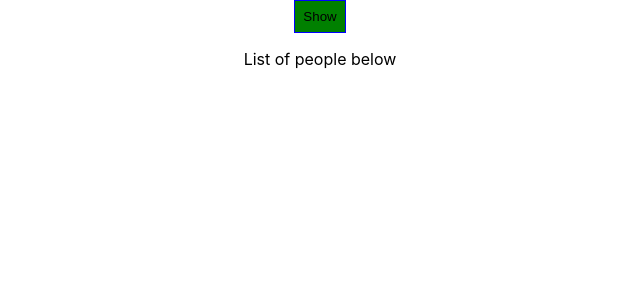
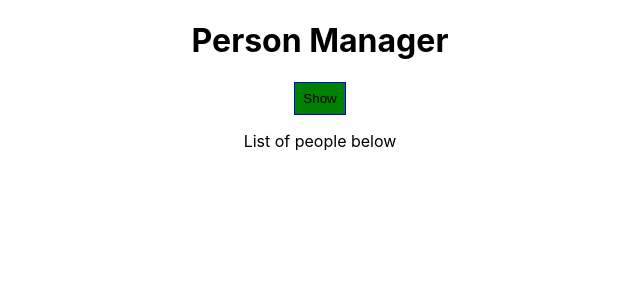
Before and after one commit to adamrturman/react-study, a React (Create React App) app in the folder react-complete-guide/: page / in a window 1280 px wide. Shown: the top 300 px of the page, without its empty margins (320-960 px from the left). Built offline with nearby package versions, Linux system fonts and the light colour scheme.

Commit message:
now the title of the app is a prop passed from the index into the app file to the cockpit component

```diff
--- a/react-complete-guide/src/components/Cockpit/Cockpit.js
+++ b/react-complete-guide/src/components/Cockpit/Cockpit.js
@@ -4,7 +4,6 @@ import styles from './Cockpit.module.css'
 const Cockpit = (props) => {
     const classes = [];
     let btnClass = styles.button;
-    // btnClass = styles.button
     if (props.showPerson) {
         btnClass = styles.Red;
     }
@@ -16,6 +15,7 @@ const Cockpit = (props) => {
     }
     return (
         <div className={styles.Cockpit}>
+            <h1>{props.title}</h1>
             <button className={btnClass} onClick={props.clicked}>{props.showPerson ? 'Hide' : 'Show'}</button>
             <p className={classes.join(' ')}>List of people below</p>
         </div>
--- a/react-complete-guide/src/containers/App/App.js
+++ b/react-complete-guide/src/containers/App/App.js
@@ -6,7 +6,7 @@ import Persons from '../../components/Persons/Person/Persons'
 import Cockpit from '../../components/Cockpit/Cockpit'
 
 //  Function component using hooks
-function App() {
+function App(props) {
   const [people, setPeople] = useState([
     { id: '1', name: "Adam", age:"32", job:"programmer" },
     { id: '2', name:"Eric", age:"30", job:"entrepeneur" },
@@ -63,7 +63,9 @@ function App() {
 
   return (
       <div className={styles.App}>
+        <h1>{props.title}</h1>
         <Cockpit
+          title={props.appTitle}
           showPerson={showPerson}
           people={people}
           clicked={togglePersonHandler}
--- a/react-complete-guide/src/index.js
+++ b/react-complete-guide/src/index.js
@@ -6,7 +6,7 @@ import reportWebVitals from './reportWebVitals';
 
 ReactDOM.render(
   <React.StrictMode>
-    <App />
+    <App appTitle="Person Manager" />
   </React.StrictMode>,
   document.getElementById('root')
 );
```
Also changed, not shown: 1 other file (tests, documents, lock files or other folders).
